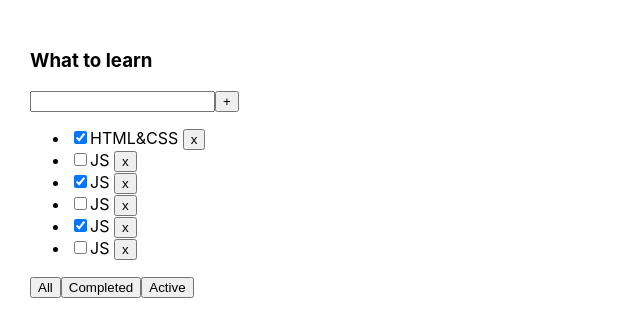
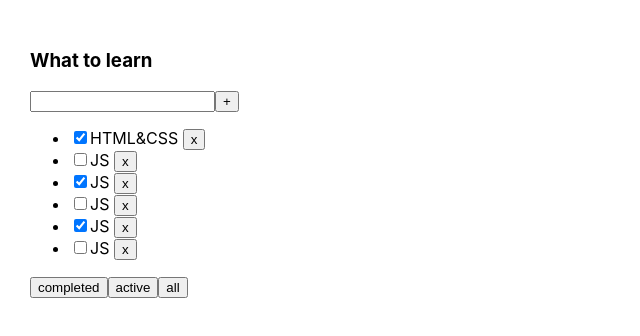
Before and after one commit to DavidPoshelyk/Todolist, a React (Create React App) app: page / in a window 1280 px wide. Shown: the top 336 px of the page, without its empty margins (0-640 px from the left). Built offline with nearby package versions, Linux system fonts and the light colour scheme.

Commit message:
Merge remote-tracking branch 'origin/main'

```diff
--- /dev/null
+++ b/src/Button.tsx
@@ -0,0 +1,15 @@
+import React from 'react';
+
+type TypeButton = {
+    callBack: () => void
+    name: string
+}
+
+const Button = ({name, callBack, ...props}: TypeButton) => {
+
+    return (
+        <button onClick={callBack}>{name}</button>
+    )
+
+}
+export default Button;
--- a/src/ButtonAdd.tsx
+++ /dev/null
@@ -1,15 +0,0 @@
-import React from 'react';
-
-type TypeButtonAdd = {
-    Addtask: () => void
-    name: string
-}
-
-const ButtonAdd = ({name, Addtask, ...props}: TypeButtonAdd) => {
-
-    return (
-        <button onClick={Addtask}>{name}</button>
-    )
-
-}
-export default ButtonAdd;
--- a/src/TodoList.tsx
+++ b/src/TodoList.tsx
@@ -1,9 +1,8 @@
 import React, {useState} from 'react';
 import {FilterType, TaskType} from "./App";
-import ButtonAdd from './ButtonAdd';
+import Button from './Button';
 import ButtonFilter from './ButtonFilter';
 import InputTasks from './InputTasks';
-
 
 
 type  PropsType = {
@@ -15,8 +14,20 @@ type  PropsType = {
 }
 
 
-export function TodoList({addTask,changeFilter,title,...props}: PropsType) {
+export function TodoList({addTask, changeFilter, title, ...props}: PropsType) {
+    //Filter
+    const AllClick = () => {
+        changeFilter('all')
+    }
+    const CompletedClick = () => {
+        changeFilter('completed')
+    }
+    const ActiveClick = () => {
+        changeFilter('active')
+    }
 
+
+    //add
     const [newTitle, setLocalTitle] = useState<string>('')
     const Addtask = () => {
         addTask(newTitle)
@@ -27,25 +38,27 @@ export function TodoList({addTask,changeFilter,title,...props}: PropsType) {
         <li key={t.id}>
             <input type="checkbox" checked={t.isDone}/>
             <span>{t.title} </span>
-            <button onClick={() => {props.removetask(t.id)}}>x</button>
+            <button onClick={() => {
+                props.removetask(t.id)
+            }}>x
+            </button>
         </li>
     )
-
-
 
     return (
         < div>
             <h3>{title}</h3>
             <div>
                 <InputTasks addtask={Addtask} newTitle={newTitle} setLocalTitle={setLocalTitle}/>
-                <ButtonAdd  Addtask={Addtask} name={'+'}/>
+                <Button callBack={Addtask} name={'+'}/>
             </div>
             <ul>
                 {tasksJSX}
             </ul>
-            <ButtonFilter    value={'all'}   name={"All"} changeFilter={changeFilter} />
-            <ButtonFilter    value={'completed'}   name={"Completed"} changeFilter={changeFilter} />
-            <ButtonFilter    value={'active'}   name={"Active"} changeFilter={changeFilter} />
+            <Button callBack={CompletedClick} name={'completed'}/>
+            <Button callBack={ActiveClick} name={'active'}/>
+            <Button callBack={AllClick} name={'all'}/>
+
         </div>
     )
 }
```
